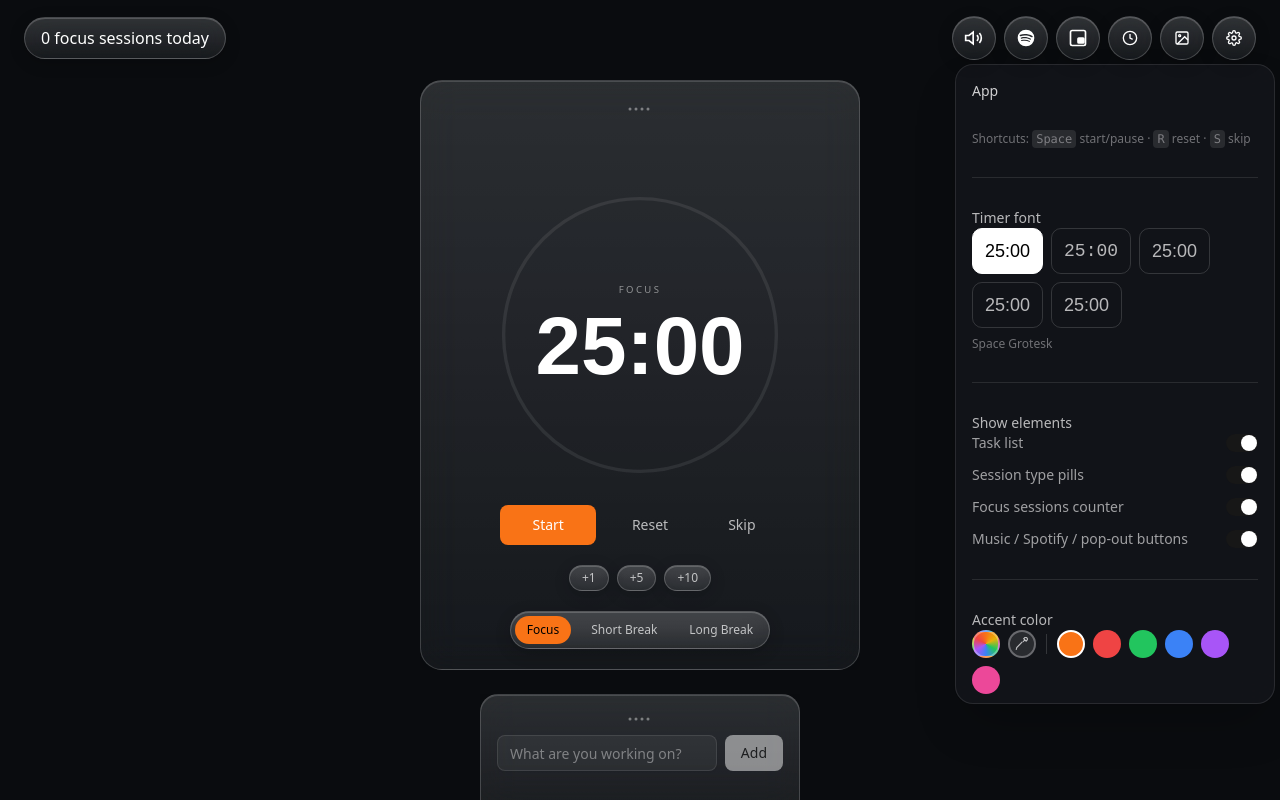
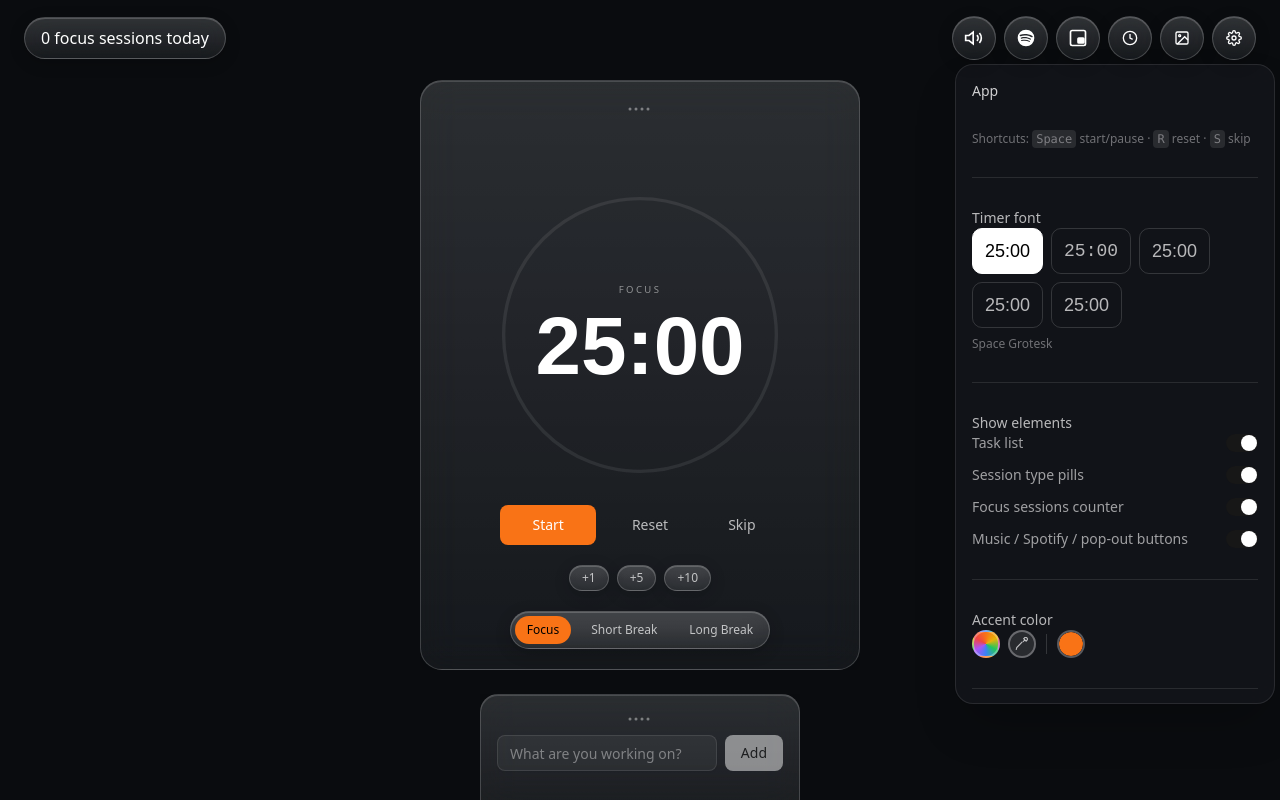
Before and after one commit to mith2021/tetherd, a React (Vite) app: page / in a window 1280 px wide. Both pictures are taken after a click on the button 1234 px from the left and 38 px from the top of the page. Built offline with nearby package versions, Linux system fonts and the light colour scheme.

Commit message:
Simplify accent/tint color pickers to wheel + eyedropper
Preset swatch rows made the App menu grow every time a new tintable
element was added. Native color input covers the full space in one
control, same as the eyedropper already did.

```diff
--- a/src/components/AppMenu.tsx
+++ b/src/components/AppMenu.tsx
@@ -23,17 +23,6 @@ const TINT_WIDGETS = [
   { id: 'tasks', label: 'Tasks' },
 ] as const
 
-// short curated spread — Auto (samples the background) and the eyedropper cover
-// the rest of the color space, so this list only needs a handful of anchors
-const ACCENTS = [
-  { name: 'Orange', color: '#f97316' },
-  { name: 'Red', color: '#ef4444' },
-  { name: 'Green', color: '#22c55e' },
-  { name: 'Blue', color: '#3b82f6' },
-  { name: 'Purple', color: '#a855f7' },
-  { name: 'Pink', color: '#ec4899' },
-]
-
 export function AppMenu({ theme, setTheme, backgrounds, mediaUrls, widgetTints, setWidgetTint }: Props) {
   const [picking, setPicking] = useState(false)
   const [importError, setImportError] = useState<string | null>(null)
@@ -53,12 +42,12 @@ export function AppMenu({ theme, setTheme, backgrounds, mediaUrls, widgetTints,
     }
   }
 
-  async function pickWithEyeDropper() {
+  async function pickWithEyeDropperInto(apply: (hex: string) => void) {
     try {
       // EyeDropper isn't in TS lib.dom yet in this TS version — feature-detected above
       const dropper = new (window as unknown as { EyeDropper: new () => { open(): Promise<{ sRGBHex: string }> } }).EyeDropper()
       const result = await dropper.open()
-      setTheme((t) => ({ ...t, accentColor: result.sRGBHex }))
+      apply(result.sRGBHex)
     } catch {
       // user cancelled — no-op
     }
@@ -167,7 +156,7 @@ export function AppMenu({ theme, setTheme, backgrounds, mediaUrls, widgetTints,
             </button>
             {hasEyeDropper && (
               <button
-                onClick={pickWithEyeDropper}
+                onClick={() => pickWithEyeDropperInto((hex) => setTheme((t) => ({ ...t, accentColor: hex })))}
                 title="Eyedropper — pick any pixel on screen"
                 className="w-7 h-7 rounded-full border-2 border-white/30 bg-white/10 flex items-center justify-center text-white/70 hover:text-white hover:border-white/60 transition"
               >
@@ -179,18 +168,14 @@ export function AppMenu({ theme, setTheme, backgrounds, mediaUrls, widgetTints,
               </button>
             )}
             <div className="w-px h-5 bg-white/15 mx-0.5" />
-            {ACCENTS.map((a) => (
-              <button
-                key={a.name}
-                onClick={() => setTheme((t) => ({ ...t, accentColor: a.color }))}
-                title={a.name}
-                className="w-7 h-7 rounded-full border-2 transition"
-                style={{
-                  background: a.color,
-                  borderColor: theme.accentColor === a.color ? 'white' : 'transparent',
-                }}
-              />
-            ))}
+            <input
+              type="color"
+              value={theme.accentColor}
+              onChange={(e) => setTheme((t) => ({ ...t, accentColor: e.target.value }))}
+              title="Choose accent color"
+              aria-label="Choose accent color"
+              className="w-7 h-7 rounded-full border-2 border-white/30 bg-transparent p-0 cursor-pointer [&::-webkit-color-swatch-wrapper]:p-0 [&::-webkit-color-swatch]:rounded-full [&::-webkit-color-swatch]:border-none"
+            />
           </div>
         </div>
 
@@ -211,19 +196,28 @@ export function AppMenu({ theme, setTheme, backgrounds, mediaUrls, widgetTints,
                 >
                   ✕
                 </button>
-                {ACCENTS.map((a) => (
+                {hasEyeDropper && (
                   <button
-                    key={a.name}
-                    onClick={() => setWidgetTint(id, a.color)}
-                    title={a.name}
-                    aria-label={`${a.name} tint for ${label}`}
-                    className="w-7 h-7 rounded-full border-2 transition"
-                    style={{
-                      background: a.color,
-                      borderColor: widgetTints[id] === a.color ? 'white' : 'transparent',
-                    }}
-                  />
-                ))}
+                    onClick={() => pickWithEyeDropperInto((hex) => setWidgetTint(id, hex))}
+                    title="Eyedropper — pick any pixel on screen"
+                    aria-label={`Eyedropper tint for ${label}`}
+                    className="w-7 h-7 rounded-full border-2 border-white/30 bg-white/10 flex items-center justify-center text-white/70 hover:text-white hover:border-white/60 transition"
+                  >
+                    <svg width="14" height="14" viewBox="0 0 24 24" fill="none" stroke="currentColor" strokeWidth="2">
+                      <path d="m2 22 1-4 9.5-9.5" />
+                      <path d="M13.5 8.5 17 5" />
+                      <path d="m17 5 2 2 2-2a3 3 0 0 0-4-4l-2 2 2 2Z" />
+                    </svg>
+                  </button>
+                )}
+                <input
+                  type="color"
+                  value={widgetTints[id] ?? '#f97316'}
+                  onChange={(e) => setWidgetTint(id, e.target.value)}
+                  title={`Choose ${label} tint`}
+                  aria-label={`Choose ${label} tint`}
+                  className="w-7 h-7 rounded-full border-2 border-white/30 bg-transparent p-0 cursor-pointer [&::-webkit-color-swatch-wrapper]:p-0 [&::-webkit-color-swatch]:rounded-full [&::-webkit-color-swatch]:border-none"
+                />
               </div>
             </div>
           ))}
```
